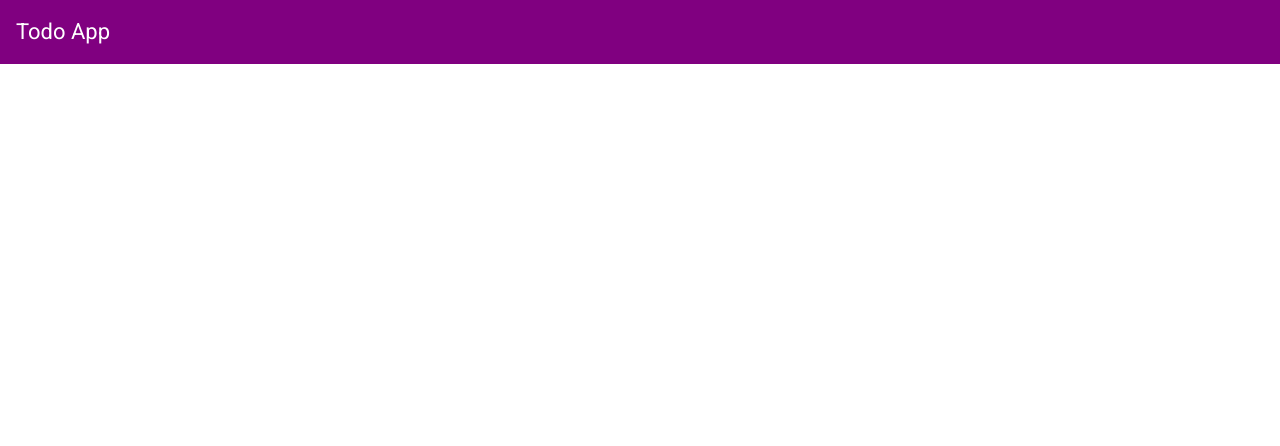
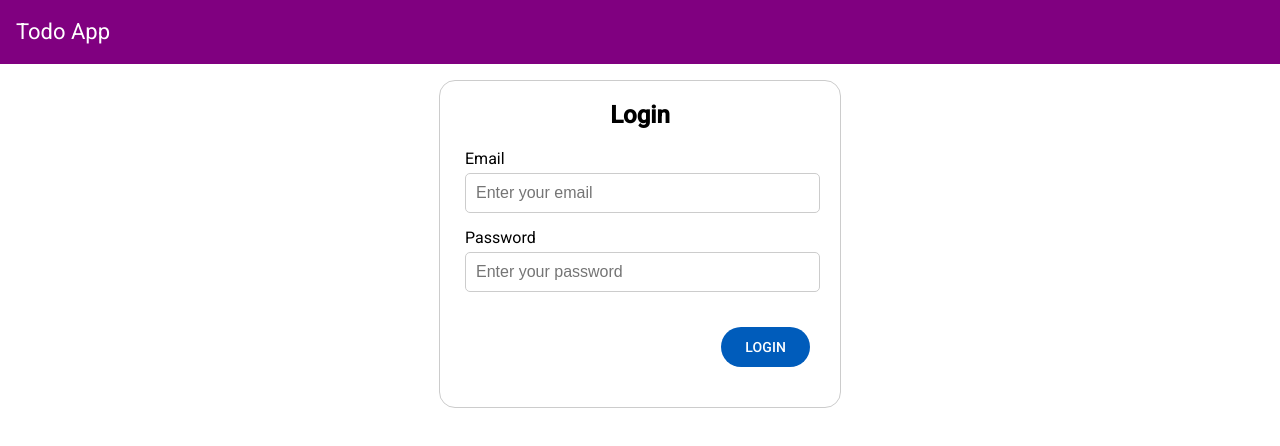
Before and after one commit to DarshanaHettiarachchi/softone-todo-app, an Angular app in the folder todo-app-frontend/: page /login in a window 1280 px wide. Before the commit this address led to /. Shown: the top 446 px of the page. Built offline with nearby package versions, Linux system fonts and the light colour scheme.

Commit message:
Add basic auth wireup.

```diff
--- a/todo-app-frontend/src/app/app.config.ts
+++ b/todo-app-frontend/src/app/app.config.ts
@@ -7,14 +7,15 @@ import { provideRouter } from '@angular/router';
 
 import { routes } from './app.routes';
 import { FormsModule } from '@angular/forms';
-import { provideHttpClient } from '@angular/common/http';
+import { provideHttpClient, withInterceptors } from '@angular/common/http';
 import { MAT_DATE_LOCALE } from '@angular/material/core';
+import { authInterceptor } from './shared/auth/auth.interceptor';
 
 export const appConfig: ApplicationConfig = {
   providers: [
     provideZoneChangeDetection({ eventCoalescing: true }),
     { provide: MAT_DATE_LOCALE, useValue: 'en-GB' },
-    provideHttpClient(),
+    provideHttpClient(withInterceptors([authInterceptor])),
     importProvidersFrom(
       FormsModule
       // InMemoryWebApiModule.forRoot(TodoDataServer, { delay: 1000 })
--- a/todo-app-frontend/src/app/app.routes.ts
+++ b/todo-app-frontend/src/app/app.routes.ts
@@ -1,4 +1,6 @@
 import { Routes } from '@angular/router';
+import { LoginComponent } from './auth/feature/login/login.component';
+import { isUserAuthenticated } from './shared/auth/auth.guard';
 
 export const routes: Routes = [
   {
@@ -7,8 +9,13 @@ export const routes: Routes = [
     pathMatch: 'full',
   },
   {
+    path: 'login',
+    component: LoginComponent,
+  },
+  {
     path: 'todos',
     loadComponent: () =>
       import('./todos/feature/todos.component').then((m) => m.TodosComponent),
+    canActivate: [isUserAuthenticated],
   },
 ];
--- /dev/null
+++ b/todo-app-frontend/src/app/auth/feature/login/login.component.html
@@ -0,0 +1,21 @@
+<section class="login">
+  <h2>Login</h2>
+  <form class="login-form" [formGroup]="form">
+    <div class="form-control">
+      <label>Email</label>
+      <input placeholder="Enter your email" formControlName="email" />
+    </div>
+
+    <div class="form-control">
+      <label>Password</label>
+      <input
+        type="password"
+        formControlName="password"
+        placeholder="Enter your password"
+      />
+    </div>
+    <div class="form-actions">
+      <button mat-flat-button (click)="onLogin()">Login</button>
+    </div>
+  </form>
+</section>
--- /dev/null
+++ b/todo-app-frontend/src/app/auth/feature/login/login.component.scss
@@ -0,0 +1,20 @@
+@import "../../../../styles/forms";
+
+@include formStyles();
+
+.login-form {
+  display: flex;
+  flex-direction: column;
+  padding: 0 20px 20px 20px;
+}
+
+.login {
+  h2 {
+    text-align: center;
+  }
+  max-width: 400px;
+  margin: 0 auto;
+  border: 1px solid #ccc;
+  padding-bottom: 20px;
+  border-radius: 1rem;
+}
--- /dev/null
+++ b/todo-app-frontend/src/app/auth/feature/login/login.component.ts
@@ -0,0 +1,41 @@
+import { ChangeDetectionStrategy, Component, inject } from '@angular/core';
+import { AuthService } from '../../../shared/auth/auth.service';
+import { Router } from '@angular/router';
+import { FormBuilder, ReactiveFormsModule } from '@angular/forms';
+import { MatButtonModule } from '@angular/material/button';
+import { MatCardModule } from '@angular/material/card';
+
+@Component({
+  selector: 'app-login',
+  imports: [ReactiveFormsModule, MatCardModule, MatButtonModule],
+  templateUrl: './login.component.html',
+  styleUrl: './login.component.scss',
+  changeDetection: ChangeDetectionStrategy.OnPush,
+})
+export class LoginComponent {
+  fb = inject(FormBuilder);
+
+  form = this.fb.group({
+    email: [''],
+    password: [''],
+  });
+
+  authService = inject(AuthService);
+
+  router = inject(Router);
+
+  async onLogin() {
+    try {
+      const { email, password } = this.form.value;
+      if (!email || !password) {
+        console.error('Email and password are required');
+        return;
+      }
+      await this.authService.login(email, password);
+      await this.router.navigate(['/todos']);
+    } catch (err) {
+      console.log('Login failed:', err);
+      console.error(err);
+    }
+  }
+}
--- /dev/null
+++ b/todo-app-frontend/src/app/shared/auth/auth.guard.ts
@@ -0,0 +1,21 @@
+import {
+  ActivatedRouteSnapshot,
+  CanActivateFn,
+  Router,
+  RouterStateSnapshot,
+} from '@angular/router';
+import { inject } from '@angular/core';
+import { AuthService } from './auth.service';
+
+export const isUserAuthenticated: CanActivateFn = (
+  route: ActivatedRouteSnapshot,
+  state: RouterStateSnapshot
+) => {
+  const authService = inject(AuthService);
+  const router = inject(Router);
+  if (authService.isLoggedIn()) {
+    return true;
+  } else {
+    return router.parseUrl('/login');
+  }
+};
--- /dev/null
+++ b/todo-app-frontend/src/app/shared/auth/auth.interceptor.ts
@@ -0,0 +1,19 @@
+import { HttpInterceptorFn } from '@angular/common/http';
+
+export const authInterceptor: HttpInterceptorFn = (req, next) => {
+  const encoded = btoa('new@new.com' + ':' + 'password');
+  sessionStorage.setItem('authToken', 'Basic ' + encoded);
+  const token = sessionStorage.getItem('authToken');
+
+  if (!token) {
+    return next(req);
+  }
+
+  const authReq = req.clone({
+    setHeaders: {
+      Authorization: token,
+    },
+  });
+
+  return next(authReq);
+};
--- /dev/null
+++ b/todo-app-frontend/src/app/shared/auth/auth.service.ts
@@ -0,0 +1,56 @@
+import { computed, effect, inject, Injectable, signal } from '@angular/core';
+import { Router } from '@angular/router';
+import { HttpClient } from '@angular/common/http';
+import { User } from './user.model';
+import { firstValueFrom } from 'rxjs';
+
+const USER_STORAGE_KEY = 'user';
+
+@Injectable({
+  providedIn: 'root',
+})
+export class AuthService {
+  private userSignal = signal<User | null>(null);
+
+  user = this.userSignal.asReadonly();
+
+  isLoggedIn = computed(() => !!this.user());
+
+  http = inject(HttpClient);
+
+  router = inject(Router);
+
+  constructor() {
+    this.loadUserFromStorage();
+    effect(() => {
+      const user = this.user();
+      if (user) {
+        sessionStorage.setItem(USER_STORAGE_KEY, JSON.stringify(user));
+      }
+    });
+  }
+
+  async login(email: string, password: string): Promise<User> {
+    const login$ = this.http.post<User>('api/auth/login', {
+      email,
+      password,
+    });
+    const user = await firstValueFrom(login$);
+    this.userSignal.set(user);
+    return user;
+  }
+
+  loadUserFromStorage() {
+    const json = sessionStorage.getItem(USER_STORAGE_KEY);
+    if (json) {
+      const user = JSON.parse(json);
+      this.userSignal.set(user);
+    }
+  }
+
+  async logout() {
+    sessionStorage.removeItem(USER_STORAGE_KEY);
+    this.userSignal.set(null);
+    await this.router.navigateByUrl('/login');
+  }
+}
--- /dev/null
+++ b/todo-app-frontend/src/app/shared/auth/user.model.ts
@@ -0,0 +1,3 @@
+export type User = {
+  email: string;
+};
--- /dev/null
+++ b/todo-app-frontend/src/styles/_forms.scss
@@ -0,0 +1,49 @@
+@mixin formStyles() {
+  input {
+    margin-left: 5px;
+  }
+
+  .form-control {
+    margin-bottom: 15px;
+    display: flex;
+    flex-direction: column;
+  }
+
+  .form-control input {
+    padding: 10px;
+    border: 1px solid #ccc;
+    border-radius: 5px;
+    font-size: 16px;
+  }
+
+  .form-control textarea {
+    padding: 10px;
+    border: 1px solid #ccc;
+    border-radius: 5px;
+    font-size: 16px;
+    min-height: 100px;
+  }
+
+  .form-control select {
+    padding: 10px;
+    border: 1px solid #ccc;
+    border-radius: 5px;
+    font-size: 16px;
+  }
+
+  .form-control label {
+    margin-bottom: 5px;
+    margin-left: 5px;
+  }
+
+  .form-actions {
+    margin-top: 20px;
+    display: flex;
+    justify-content: flex-end;
+  }
+
+  .form-actions button {
+    text-transform: uppercase;
+    margin-right: 10px;
+  }
+}
```
Also changed, not shown: 2 other files (tests, documents, lock files or other folders).
